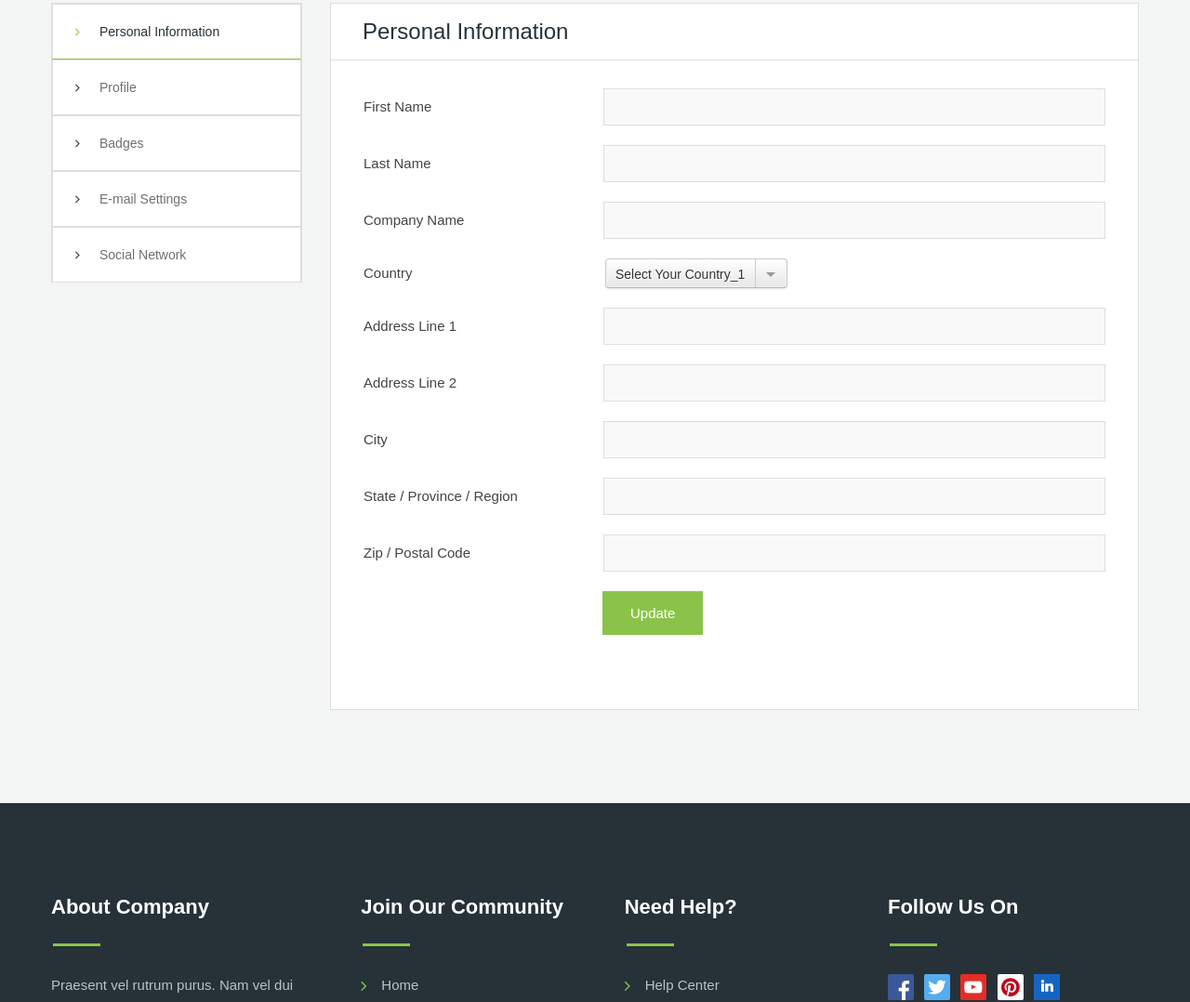
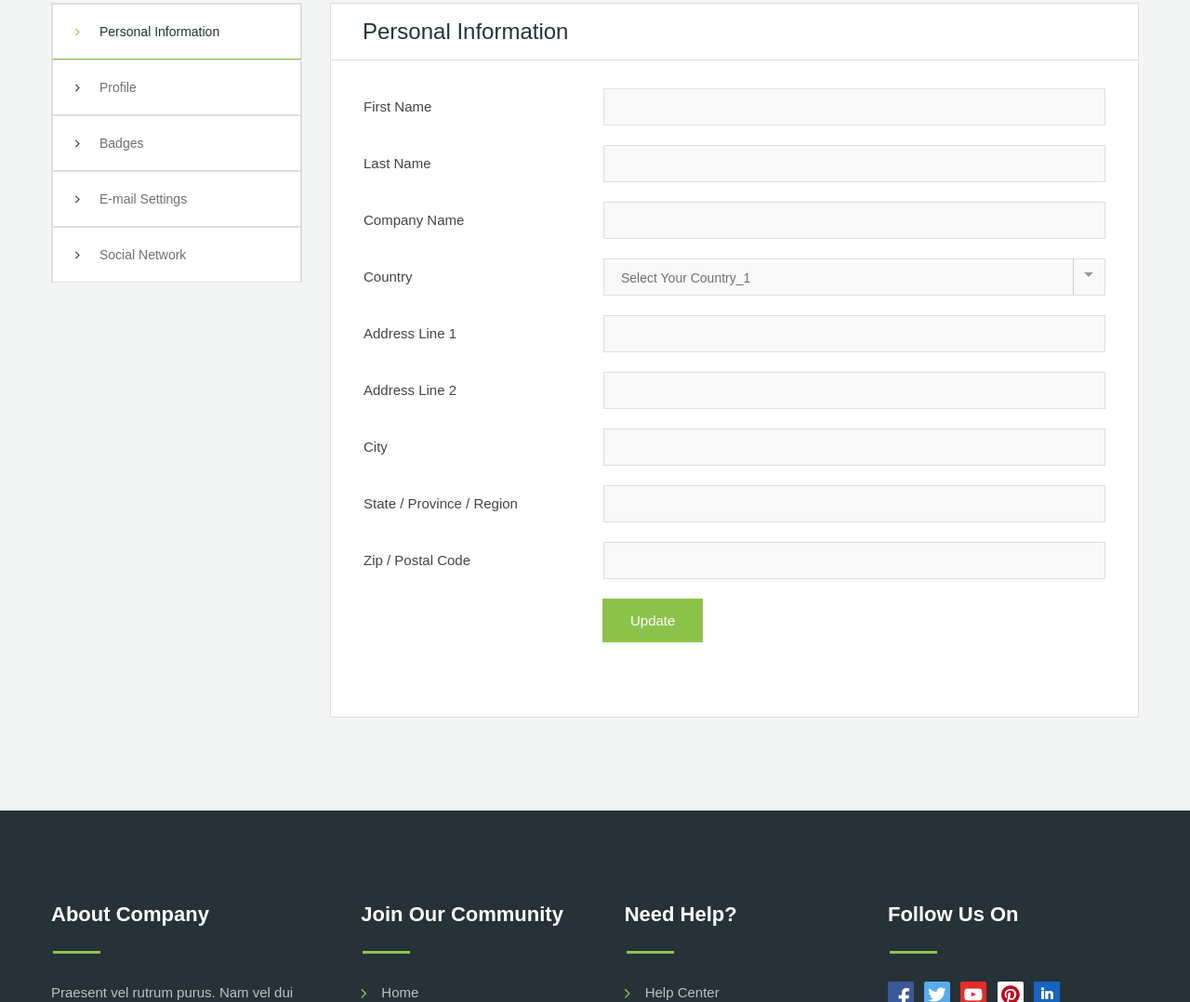
Before and after one commit to datoshcode/Moderno_market, a website: page app/settings.html in a window 1280 px wide. Shown: the part 730-1808 px from the top of the page at 93% size. Drawn offline with nearby package versions, Linux system fonts and the light colour scheme; files whose address does not match are found by name.

Commit message:
added desktop version

```diff
--- a/app/scss/style.scss
+++ b/app/scss/style.scss
@@ -1659,6 +1659,25 @@
     padding: 0 10px;
     color: #707070;
   }
+
+  .jq-selectbox {
+    width: 100%;
+    max-width: 540px;
+  }
+}
+
+.jq-selectbox__select {
+  height: 40px;
+  padding: 0 18px;
+  border: 1px solid #dedede;
+  border-bottom-color: #dedede;
+  border-radius: 0;
+  background: #f9f9f9;
+  box-shadow: none;
+  text-shadow: none;
+  color: #707070;
+  @include font-roboto-reg;
+  line-height: 40px;
 }
 
 // end settings
@@ -1845,7 +1864,6 @@
           color: $color-green;
         }
       }
-
     }
   }
 }
@@ -2175,6 +2193,7 @@
     align-items: center;
     font-size: 13px;
     color: #444;
+
     // Выделить нечетные элементы
     &:nth-child(odd) {
       background-color: #f9f9f9;
@@ -2201,6 +2220,7 @@
     width: 88px;
     @include font-roboto-bold;
     color: #444;
+
     &.withdrawals__content-paid {
       color: $color-green;
     }
```
Also changed, not shown: app/settings.html (+5 -5 lines), app/css/style.min.css. Lines whose indentation alone changed are shown as unchanged.
